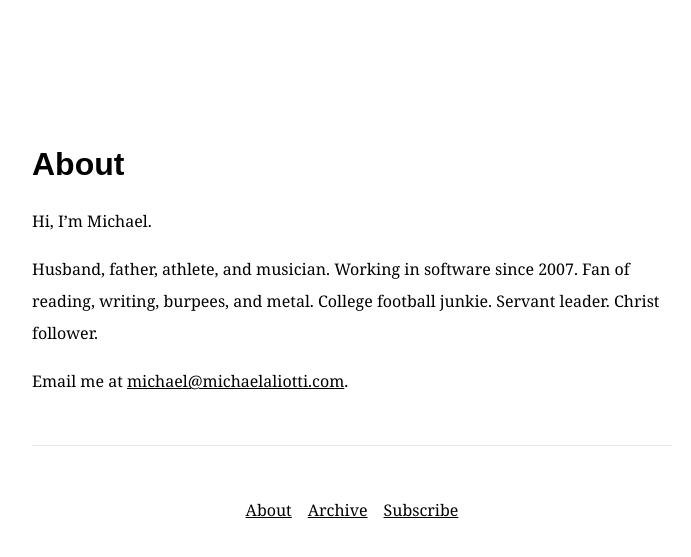
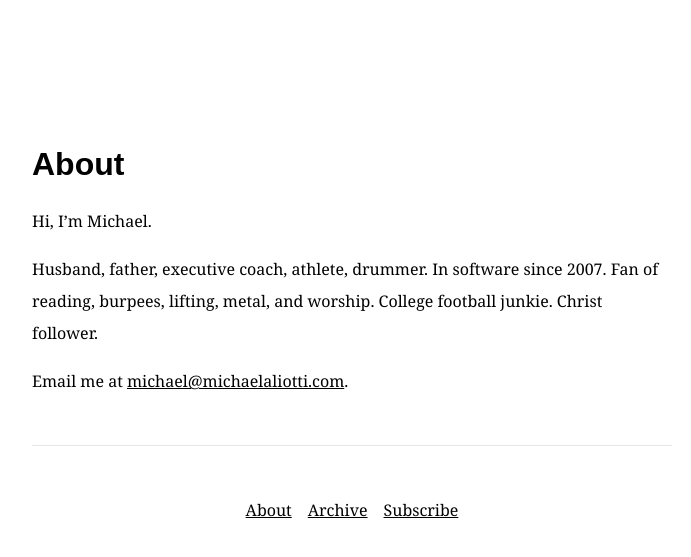
Before and after one commit to michaelaliotti/michaelaliotti.github.io, a Jekyll site: the page built from about.md, in a window 1280 px wide. Shown: the top 557 px of the page, without its empty margins (288-979 px from the left). Built offline with Jekyll 4.4.1, drawn with Linux system fonts in a browser that asks for light colours; our own code applies the rules of GitHub Pages for plain Markdown files.

Commit message:
Updated About page.

```diff
--- a/about.md
+++ b/about.md
@@ -2,6 +2,6 @@
 
 Hi, I'm Michael.
 
-Husband, father, athlete, and musician. Working in software since 2007. Fan of reading, writing, burpees, and metal. College football junkie. Servant leader. Christ follower.
+Husband, father, executive coach, athlete, drummer. In software since 2007. Fan of reading, burpees, lifting, metal, and worship. College football junkie. Christ follower.
 
 Email me at [michael@michaelaliotti.com](mailto:michael@michaelaliotti.com).
```
